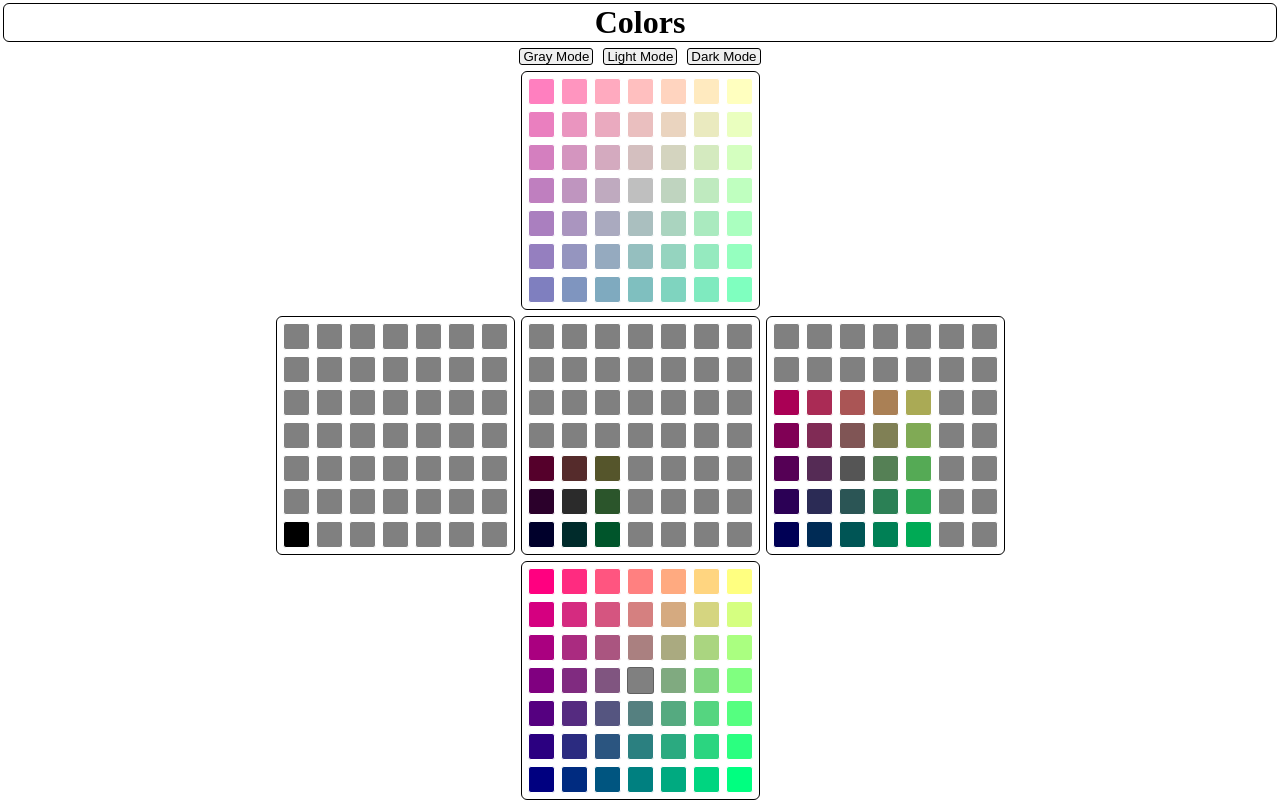
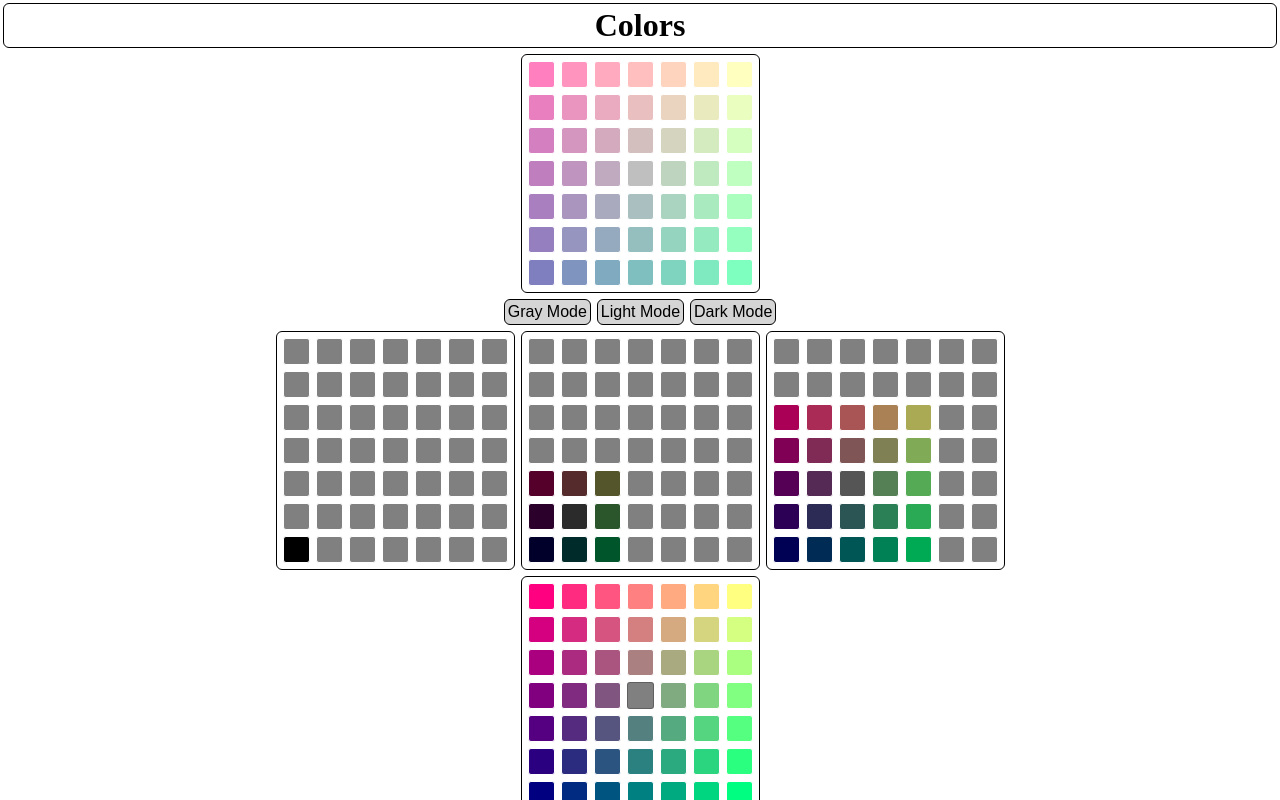
Before and after one commit to dalto135/stuff, a plain HTML site: page index.html in a window 1280 px wide. Both pictures are taken after a click on the button "Light Mode". Shown: the top 800 px of the page. Drawn offline with Linux system fonts and the light colour scheme.

Commit message:
moved and adjusted buttons

```diff
--- a/assets/css/style.css
+++ b/assets/css/style.css
@@ -95,13 +95,39 @@ section div {
 h1, button {
     border: 1px solid black;
     margin: 3px;
-    padding: 0px 3px;
+    padding: 3px;
 }
 
 h1 {
     border-radius: 6px;
 }
 
+button {
+    background: rgb(191, 191, 191);
+    font-size: 12pt;
+    border-radius: 6px;
+}
+
+button:hover {
+    background: linear-gradient(rgb(255, 255, 255), rgb(191, 191, 191));
+}
+
+#light button {
+    background: rgba(213, 213, 213);
+}
+
+#light button:hover {
+    background: linear-gradient(rgb(255, 255, 255), rgba(213, 213, 213));
+}
+
+#dark button {
+    background: rgb(128, 128, 128);
+}
+
+#dark button:hover {
+    background: linear-gradient(rgb(255, 255, 255), rgba(128, 128, 128));
+}
+
 #dark h1 {
     border-color: rgb(128, 128, 128);
     color: rgb(128, 128, 128)
--- a/index.html
+++ b/index.html
@@ -9,12 +9,6 @@
     <body>
         <header>
             <h1>Colors</h1>
-
-            <div id="buttons">
-                <button id="grayButton">Gray Mode</button>
-                <button id="lightButton">Light Mode</button>
-                <button id="darkButton">Dark Mode</button>
-            </div>
         </header>
 
         <section class="all" id="trans">
@@ -89,6 +83,12 @@
                     <div class="square" style="background: rgba(0, 255, 128, 0.5);"></div>
                 </div>
             </div>
+        </section>
+
+        <section id="buttons">
+            <button id="grayButton">Gray Mode</button>
+            <button id="lightButton">Light Mode</button>
+            <button id="darkButton">Dark Mode</button>
         </section>
 
         <section class="all">
```
